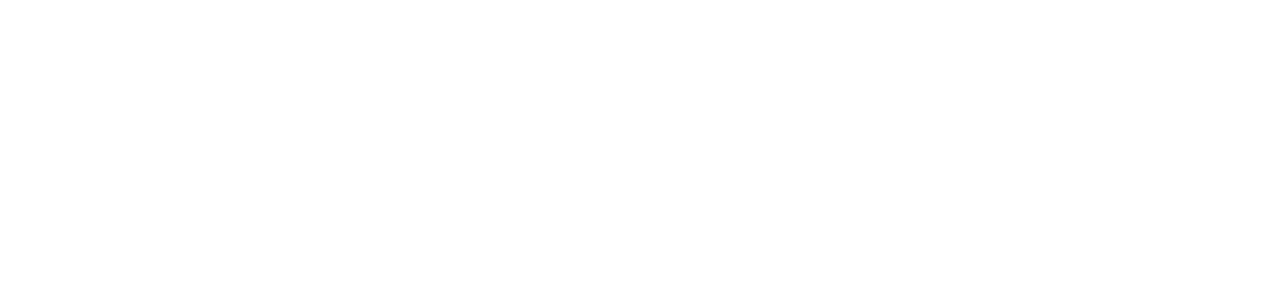
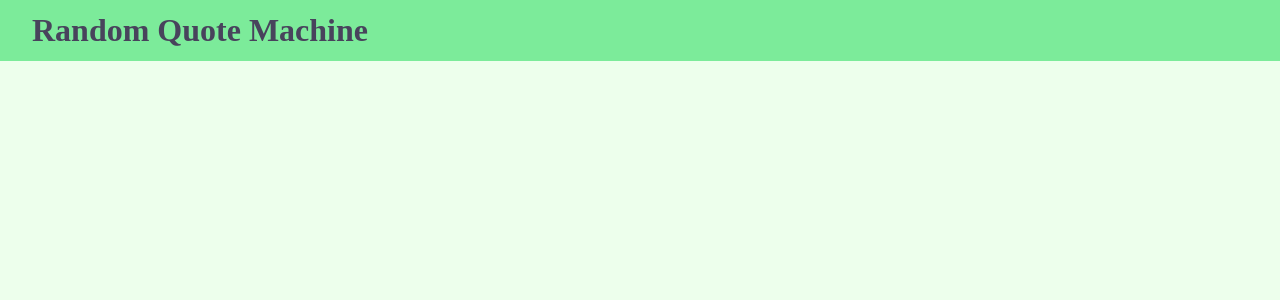
Before and after one commit to srikanthkanjarla/Random-Quote-Machine, a React (Create React App) app: page / in a window 1280 px wide. Shown: the top 300 px of the page. Built offline with nearby package versions, Linux system fonts and the light colour scheme.

Commit message:
Add components folder, header component

```diff
--- a/src/App.js
+++ b/src/App.js
@@ -1,10 +1,13 @@
-import React, { Component } from "react";
+import React from "react";
+import Header from "./components/Header";
 import "./App.css";
 
-class App extends Component {
-  render() {
-    return <div className="App" />;
-  }
+function App() {
+  return (
+    <div className="App">
+      <Header />
+    </div>
+  );
 }
 
 export default App;
--- /dev/null
+++ b/src/components/Header.css
@@ -0,0 +1,11 @@
+.header {
+    background-color: rgba(97, 231, 134, .8);
+
+}
+
+.header-title {
+    margin-left: 20px;
+    color: var(--pineapple);
+    margin-top: 0;
+    padding: 12px;
+}
--- /dev/null
+++ b/src/components/Header.js
@@ -0,0 +1,12 @@
+import React from "react";
+import "./Header.css";
+
+function Header() {
+  return (
+    <header className="header">
+      <h1 className="header-title">Random Quote Machine</h1>
+    </header>
+  );
+}
+
+export default Header;
--- a/src/index.css
+++ b/src/index.css
@@ -1,9 +1,13 @@
+:root {
+  --malachite-green: #61e786;
+  --honey-dew: #edffec;
+  --pineapple: #48435c;
+  --davys-grey: #5a5766;
+}
+
 body {
+  padding: 0;
   margin: 0;
-  padding: 0;
-  font-family: -apple-system, BlinkMacSystemFont, "Segoe UI", "Roboto", "Oxygen",
-    "Ubuntu", "Cantarell", "Fira Sans", "Droid Sans", "Helvetica Neue",
-    sans-serif;
-  -webkit-font-smoothing: antialiased;
-  -moz-osx-font-smoothing: grayscale;
+  font-family: 'Mali', cursive;
+  background-color: var(--honey-dew);
 }
```
Also changed, not shown: src/App.1.js (deleted).
